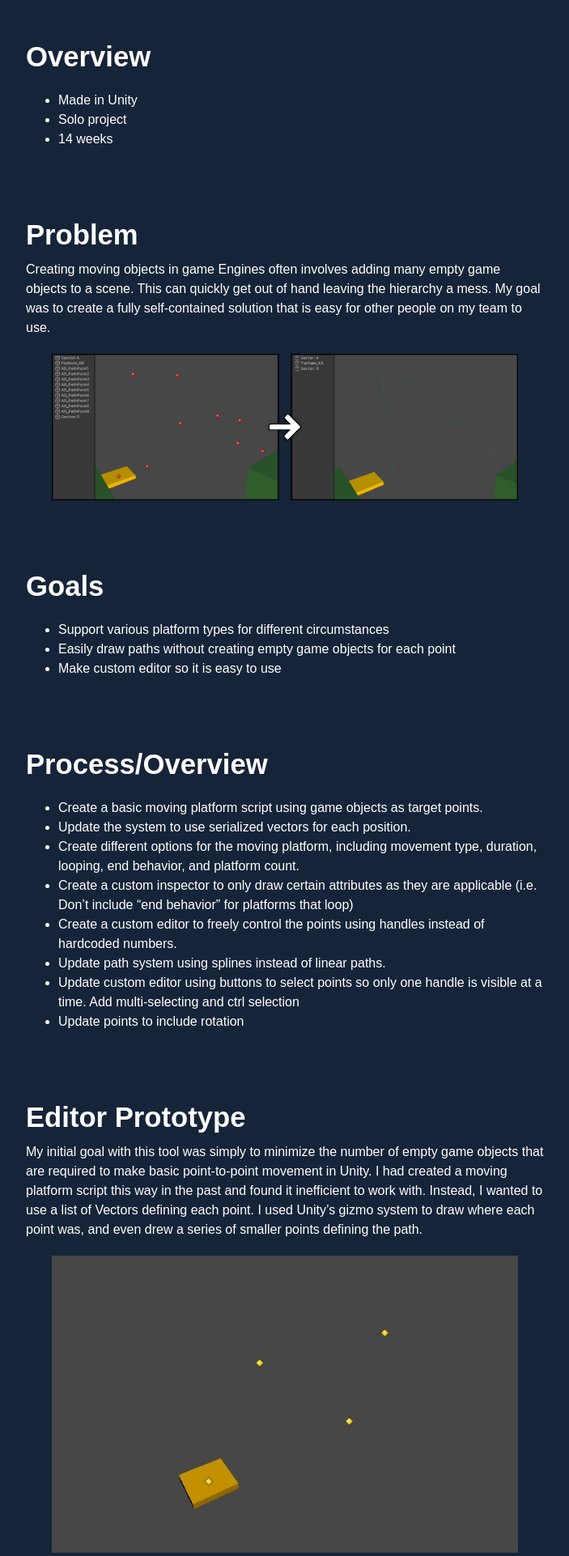
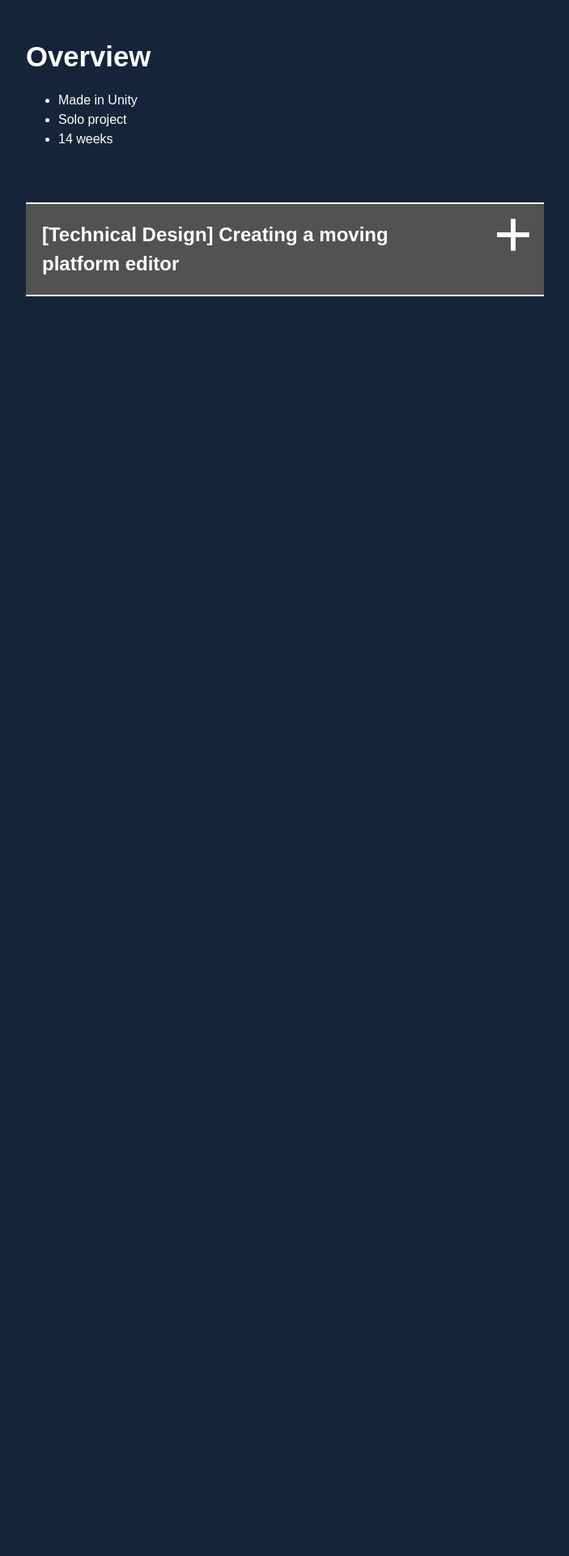
Before and after one commit to drcheesyman/portfolio, a PHP site: page /games/platform.html in a window 1280 px wide. Shown: the part 427-2349 px from the top of the page at 81% size, without its empty margins (288-991 px from the left). After the commit the page ends 793 px from the top, so only its background shows below. Run offline with PHP 8.4, Linux system fonts and the light colour scheme.

Commit message:
Added colapsables

```diff
--- a/games/platform.html
+++ b/games/platform.html
@@ -126,6 +126,27 @@
                 }
             }
         }
+
+        function toggleSection(element)
+        {
+            if (element.children[2].style.display == "none")
+            {
+                element.children[0].style.display = "none";
+                element.children[1].style.display = "block";
+                element.children[2].style.display = "block";
+            }
+            else
+            {
+                element.children[0].style.display = "block";
+                element.children[1].style.display = "none";
+                element.children[2].style.display = "none";
+            }
+        }
+
+        function sectionContent(e)
+        {
+            e.stopPropagation()
+        }
     </script>
 
     <main>
@@ -140,7 +161,13 @@
                 <li>Solo project</li>
                 <li>14 weeks</li>
             </ul>
+            <div class="contentPad"></div>
 
+            <div class="infoSectionHeader" onclick="toggleSection(this)">
+                [Technical Design] Creating a moving platform editor
+                <img class="expandCollapseButton" src="../media/generic/expand.png">
+                <img class="expandCollapseButton" src="../media/generic/collapse.png">
+                <section class="infoSection" style="display: none;" onclick="sectionContent(event)">
                     <h2>Problem</h2>
                     <p>
                         Creating moving objects in game Engines often involves adding many empty game objects to a scene. This can quickly get out of hand leaving the hierarchy a mess. My goal was to create a fully self-contained solution that is easy for other people on my team to use.
@@ -269,6 +296,9 @@
                     </p>
                     <img class="slider-background" src="../media/games/platform/MovingPlatformFuture.jpg">
 
+                    <button class="infoSectionCloseButton" onclick="toggleSection(this.parentElement.parentElement)">CLOSE</button>
+                </section>
+            </div>
         </section>
 
 </main>
--- a/style.css
+++ b/style.css
@@ -1,6 +1,8 @@
 :root {
     --paletteHeaderBackground: #040D1B;
     --paletteBodyBackground: #162439;
+    --paletteSectionBackground: #525252;
+    --paletteSectionHover: #343434;
     --paletteText: #FFFFFF;
     --paletteDark: #B30A1B;
     --paletteDarkHover: #8d131f;
@@ -574,7 +576,7 @@ section
 
 h2
 {
-    font-size: 30pt;
+    font-size: 1.5rem;
 }
 
 .backgroundimage
@@ -599,6 +601,78 @@ h2
 .page h2
 {
     font-size: 1.5rem;
+}
+
+.infoSectionHeader
+{
+    background-color: var(--paletteSectionBackground);
+    padding: 20px 100px 20px 20px;
+    border-top: 2px solid var(--paletteText);
+    border-bottom: 2px solid var(--paletteText);
+    font-size: 1.5rem;
+    font-weight: bold;
+    position: relative;
+
+    -webkit-user-select: none;
+    -ms-user-select: none;
+    user-select: none;
+
+    margin-bottom: 20px;
+}
+
+.infoSectionCloseButton
+{
+    color: var(--paletteText);
+    font-size: 1.2rem;
+    font-weight: bold;
+    padding: 15px;
+    margin: 30px auto -10px;
+    border: 2px solid var(--paletteText);
+    background-color: var(--paletteSectionBackground);
+    display: flex;
+}
+
+.infoSectionCloseButton:hover
+{
+    background-color: var(--paletteSectionHover);
+}
+
+.infoSectionHeader .expandCollapseButton
+{
+    pointer-events: none;
+    position: absolute;
+    top: -20px;
+    right: 0;
+    bottom: -20px;
+    width: calc(1.5rem + 52px);
+
+    height: calc(1.5rem + 52px);
+}
+
+.infoSectionHeader:hover:not(:has(section:hover))
+{
+    background-color: var(--paletteSectionHover);
+    cursor: pointer;
+}
+
+.infoSectionHeader section
+{
+    background-color: var(--paletteSectionBackground);
+    border-top: 2px solid var(--paletteText);
+    margin: 20px -20px -20px;
+    width: calc(100% + 20px);
+    font-size: 1rem;
+    font-weight: normal;
+    padding: 20px 50px 40px;
+
+    -webkit-user-select: text;
+    -ms-user-select: text;
+    user-select: text;
+}
+
+.infoSectionHeader section h2
+{
+    margin: 0;
 }
 
 .gameinfo
```
Also changed, not shown: media/generic/collapse.png (added), media/generic/expand.png (added). Lines whose indentation alone changed are shown as unchanged.
